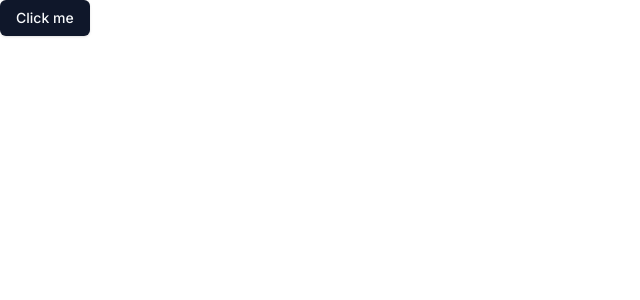
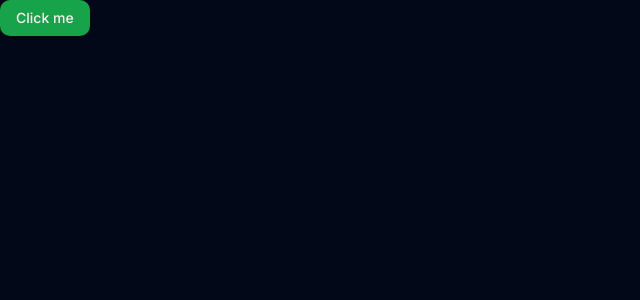
Before and after one commit to wolfiee42/resource-booking-system, a Next.js app: page / in a window 1280 px wide. Shown: the top 300 px of the page, without its empty margins (0-640 px from the left). Built offline with nearby package versions, Linux system fonts and the light colour scheme.

Commit message:
ui: updating global css for collor pallates and default colors.

```diff
--- a/app/globals.css
+++ b/app/globals.css
@@ -4,41 +4,14 @@
 
 @layer base {
   :root {
-    --background: 0 0% 100%;
-    --foreground: 222.2 84% 4.9%;
-    --card: 0 0% 100%;
-    --card-foreground: 222.2 84% 4.9%;
-    --popover: 0 0% 100%;
-    --popover-foreground: 222.2 84% 4.9%;
-    --primary: 222.2 47.4% 11.2%;
-    --primary-foreground: 210 40% 98%;
-    --secondary: 210 40% 96.1%;
-    --secondary-foreground: 222.2 47.4% 11.2%;
-    --muted: 210 40% 96.1%;
-    --muted-foreground: 215.4 16.3% 46.9%;
-    --accent: 210 40% 96.1%;
-    --accent-foreground: 222.2 47.4% 11.2%;
-    --destructive: 0 84.2% 60.2%;
-    --destructive-foreground: 210 40% 98%;
-    --border: 214.3 31.8% 91.4%;
-    --input: 214.3 31.8% 91.4%;
-    --ring: 222.2 84% 4.9%;
-    --chart-1: 12 76% 61%;
-    --chart-2: 173 58% 39%;
-    --chart-3: 197 37% 24%;
-    --chart-4: 43 74% 66%;
-    --chart-5: 27 87% 67%;
-    --radius: 0.5rem
-  }
-  .dark {
     --background: 222.2 84% 4.9%;
     --foreground: 210 40% 98%;
     --card: 222.2 84% 4.9%;
     --card-foreground: 210 40% 98%;
     --popover: 222.2 84% 4.9%;
     --popover-foreground: 210 40% 98%;
-    --primary: 210 40% 98%;
-    --primary-foreground: 222.2 47.4% 11.2%;
+    --primary: 142.1 76.2% 36.3%;
+    --primary-foreground: 355.7 100% 97.3%;
     --secondary: 217.2 32.6% 17.5%;
     --secondary-foreground: 210 40% 98%;
     --muted: 217.2 32.6% 17.5%;
@@ -49,12 +22,50 @@
     --destructive-foreground: 210 40% 98%;
     --border: 217.2 32.6% 17.5%;
     --input: 217.2 32.6% 17.5%;
-    --ring: 212.7 26.8% 83.9%;
+    --ring: 142.1 76.2% 36.3%;
+    --radius: 0.75rem;
+    --sidebar-background: 0 0% 98%;
+    --sidebar-foreground: 240 5.3% 26.1%;
+    --sidebar-primary: 240 5.9% 10%;
+    --sidebar-primary-foreground: 0 0% 98%;
+    --sidebar-accent: 240 4.8% 95.9%;
+    --sidebar-accent-foreground: 240 5.9% 10%;
+    --sidebar-border: 220 13% 91%;
+    --sidebar-ring: 217.2 91.2% 59.8%;
+  }
+  .dark {
+    --background: 0 0% 3.9%;
+    --foreground: 0 0% 98%;
+    --card: 0 0% 3.9%;
+    --card-foreground: 0 0% 98%;
+    --popover: 0 0% 3.9%;
+    --popover-foreground: 0 0% 98%;
+    --primary: 0 0% 98%;
+    --primary-foreground: 0 0% 9%;
+    --secondary: 0 0% 14.9%;
+    --secondary-foreground: 0 0% 98%;
+    --muted: 0 0% 14.9%;
+    --muted-foreground: 0 0% 63.9%;
+    --accent: 0 0% 14.9%;
+    --accent-foreground: 0 0% 98%;
+    --destructive: 0 62.8% 30.6%;
+    --destructive-foreground: 0 0% 98%;
+    --border: 0 0% 14.9%;
+    --input: 0 0% 14.9%;
+    --ring: 0 0% 83.1%;
     --chart-1: 220 70% 50%;
     --chart-2: 160 60% 45%;
     --chart-3: 30 80% 55%;
     --chart-4: 280 65% 60%;
-    --chart-5: 340 75% 55%
+    --chart-5: 340 75% 55%;
+    --sidebar-background: 240 5.9% 10%;
+    --sidebar-foreground: 240 4.8% 95.9%;
+    --sidebar-primary: 224.3 76.3% 48%;
+    --sidebar-primary-foreground: 0 0% 100%;
+    --sidebar-accent: 240 3.7% 15.9%;
+    --sidebar-accent-foreground: 240 4.8% 95.9%;
+    --sidebar-border: 240 3.7% 15.9%;
+    --sidebar-ring: 217.2 91.2% 59.8%;
   }
 }
 
@@ -66,3 +77,41 @@
     @apply bg-background text-foreground;
   }
 }
+
+body {
+  font-family: Arial, Helvetica, sans-serif;
+}
+
+@layer utilities {
+  .text-balance {
+    text-wrap: balance;
+  }
+}
+
+/* Custom scrollbar */
+::-webkit-scrollbar {
+  width: 8px;
+}
+
+::-webkit-scrollbar-track {
+  @apply bg-muted;
+}
+
+::-webkit-scrollbar-thumb {
+  @apply bg-muted-foreground/30 rounded-full;
+}
+
+::-webkit-scrollbar-thumb:hover {
+  @apply bg-muted-foreground/50;
+}
+
+/* Gradient backgrounds */
+.gradient-bg {
+  background: linear-gradient(135deg, #0f172a 0%, #1e293b 50%, #334155 100%);
+}
+
+.card-gradient {
+  background: linear-gradient(135deg, rgba(15, 23, 42, 0.8) 0%, rgba(30, 41, 59, 0.6) 100%);
+  backdrop-filter: blur(10px);
+  border: 1px solid rgba(255, 255, 255, 0.1);
+}
```
